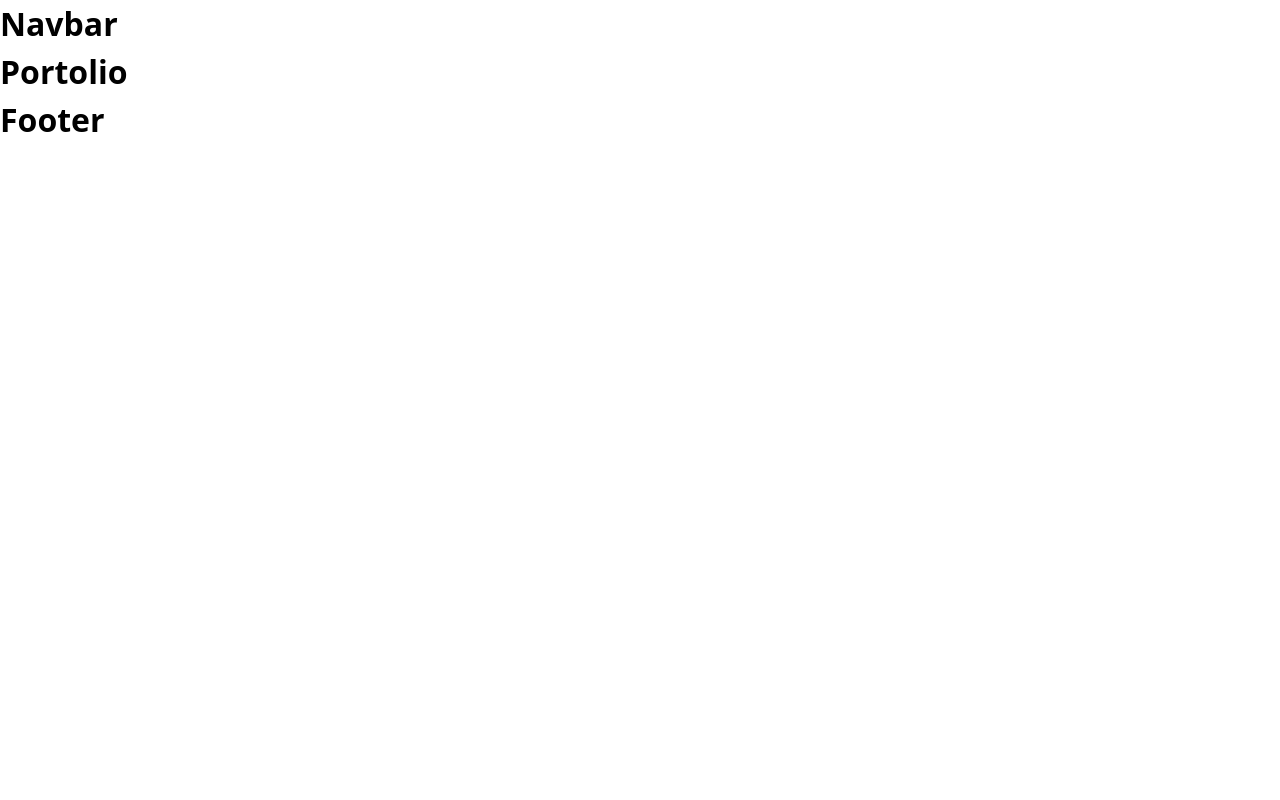
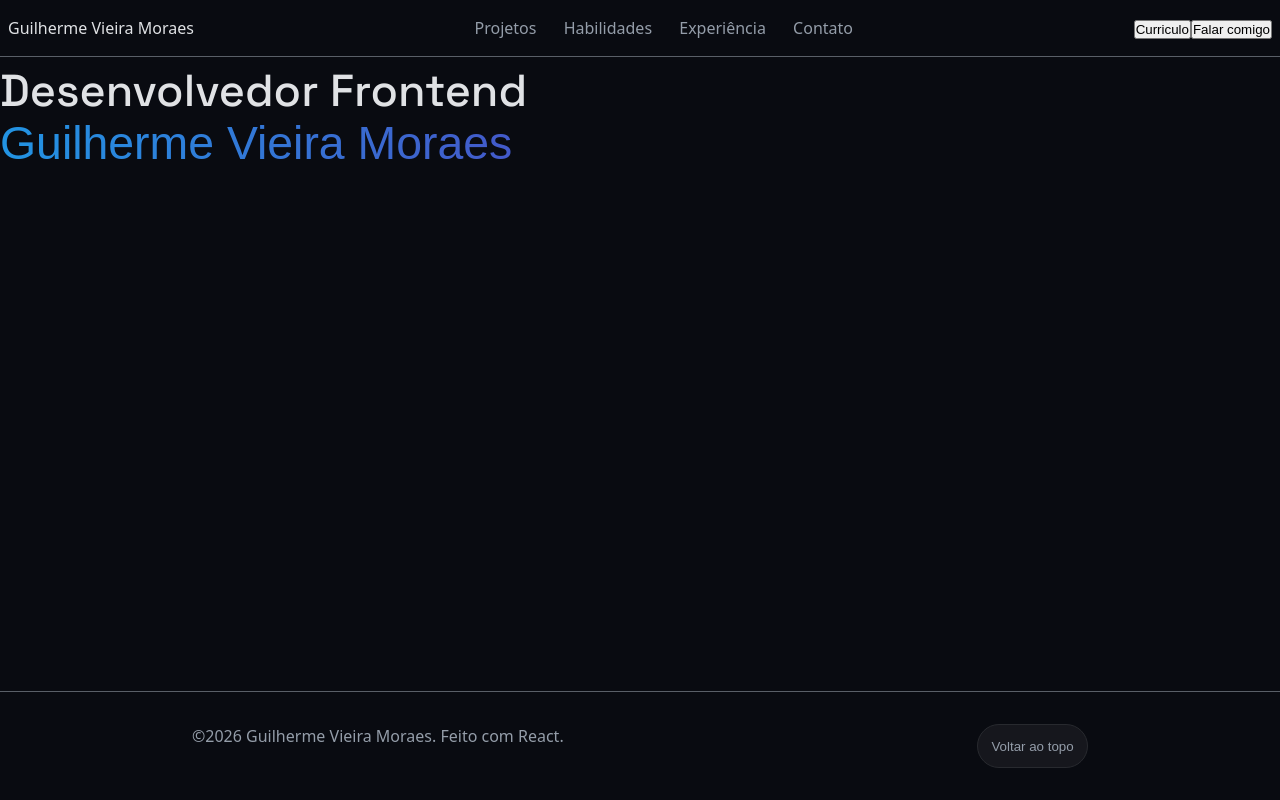
Before and after one commit to GuilhermeVieiraMoraes/portfolio_react, a React app: page / in a window 1280 px wide. Built offline with nearby package versions, Linux system fonts and the light colour scheme; the HTML template or start-up script is replaced by a standard one.

Commit message:
Estrutura inicial

```diff
--- a/src/App.css
+++ b/src/App.css
@@ -0,0 +1,23 @@
+
+
+.App{
+  width: 100vw;
+}
+
+.grotesk{
+  font-family: "Space Grotesk", sans-serif;
+  font-size: 2.8rem;
+  font-weight: 500;
+  height: 52px;
+}
+
+.gradient-text{
+  background: linear-gradient(to right, #2294e3, #4b4bc3, #7e57c2);
+  -webkit-background-clip: text;
+  background-clip: text;
+  -webkit-text-fill-color: transparent;
+  font-family: sans-serif;
+  font-weight: bold;
+  font-size: 2.9rem;
+  font-weight: 400;
+}
--- a/src/App.jsx
+++ b/src/App.jsx
@@ -1,11 +1,16 @@
 import './App.css'
+import Footer from './components/Footer'
+import Navbar from './components/Navbar'
+
+
 
 function App() {
   return (
     <div className='App'>
-      <h1>Navbar</h1>
-      <h1>Portolio</h1>
-      <h1>Footer</h1>
+      <Navbar/>
+      <h1 className='grotesk'>Desenvolvedor Frontend</h1>
+      <h1 className='gradient-text grotesk'>Guilherme Vieira Moraes</h1>
+      <Footer/>
     </div>
   )
 }
--- /dev/null
+++ b/src/components/Footer.jsx
@@ -0,0 +1,14 @@
+import styles from './Footer.module.css';
+
+const Footer = () => {
+  return (
+    <footer className={styles.footer}>
+        <div className={styles.footer_content}>
+            <p>&copy;2026 Guilherme Vieira Moraes. Feito com React. </p>
+            <button>Voltar ao topo</button>
+        </div>
+    </footer>
+  )
+}
+
+export default Footer
--- /dev/null
+++ b/src/components/Footer.module.css
@@ -0,0 +1,30 @@
+.footer{
+    position: absolute;
+    width: 100%;
+    bottom: 0;
+    overflow: hidden;
+    border-top: 1px solid #595f67;
+    color: #949da9;
+}
+
+.footer_content{
+    display: flex;
+    padding: 2em 15%;
+    justify-content: space-between;
+}
+
+.footer button{
+    padding: 1em;
+    background: #16171d;
+    color: #949da9;
+    outline: none;
+    border: 1px solid #282a2f;
+    border-radius: 2em ;
+    cursor: pointer;
+}
+
+.footer button:hover{
+    color:#e0e2e5;
+    background: #1d1e24;
+    transition: .2s;
+}
--- /dev/null
+++ b/src/components/Navbar.jsx
@@ -0,0 +1,29 @@
+import styles from './Navbar.module.css'
+
+const Navbar = () => {
+  return (
+    <nav className={styles.navbar}>
+        <span>Guilherme Vieira Moraes</span>
+        <ul>
+            <li>
+                <a href="">Projetos</a>
+            </li>
+            <li>
+                <a href="">Habilidades</a>
+            </li>
+            <li>
+                <a href="">Experiência</a>
+            </li>
+            <li>
+                <a href="">Contato</a>
+            </li>
+        </ul>
+        <div>
+            <button>Curriculo</button>
+            <button>Falar comigo</button>
+        </div>
+    </nav>
+  )
+}
+
+export default Navbar
--- /dev/null
+++ b/src/components/Navbar.module.css
@@ -0,0 +1,25 @@
+.navbar{
+    display: flex;
+    padding: 1em .5em;
+    border-bottom: 1px solid #595f67;
+    justify-content: space-between;
+}
+
+.navbar ul {
+    list-style: none;
+    display: flex;
+    gap: .5em;
+}
+
+.navbar ul li a{
+    text-decoration: none;
+    color: #949da9;
+    padding: .4em .6em;
+    border-radius: 10em;
+    transition: .5s;
+}
+
+.navbar a:hover{
+    background: #15181c;
+    color:#e0e2e5;
+}
--- a/src/index.css
+++ b/src/index.css
@@ -1,7 +1,12 @@
+@import url('https://fonts.googleapis.com/css2?family=Montserrat:ital,wght@0,100..900;1,100..900&family=Space+Grotesk:wght@300..700&display=swap');
+
 :root {
   font-family: system-ui, Avenir, Helvetica, Arial, sans-serif;
   line-height: 1.5;
   font-weight: 400;
+
+  background: #090b11;
+  color: #e0e2e5;
 
   font-synthesis: none;
   text-rendering: optimizeLegibility;
@@ -11,5 +16,5 @@
 
 *{
   margin:0;
-  padding: 0_react;
+  padding: 0;
 }
```
Also changed, not shown: src/pages/Introduction/Introduction.jsx (added, +8 -0 lines).
